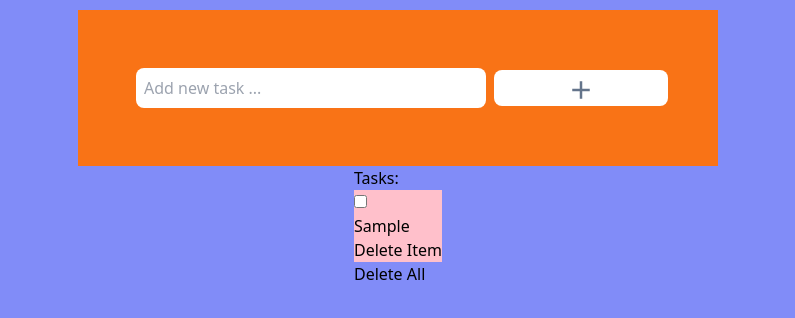
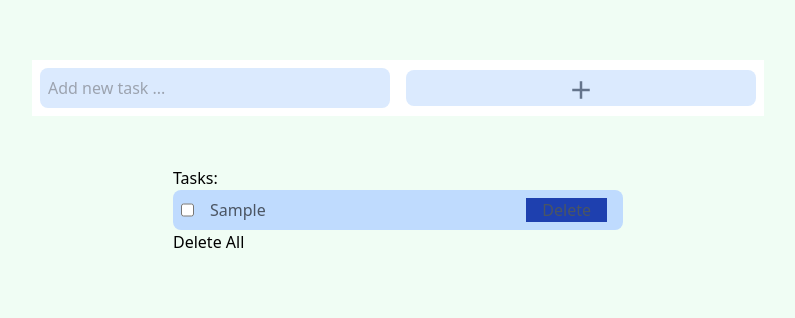
Before and after one commit to KodeIva/task-list, a React (Vite) app: page / in a window 1280 px wide. Both pictures are taken after typing "Sample" into the empty fields and a click on the button 823 px from the left and 88 px from the top of the page. Shown: the top 318 px of the page, without its empty margins (242-1037 px from the left). Built offline with nearby package versions, Linux system fonts and the light colour scheme.

Commit message:
input, add button and task div - styled

```diff
--- a/src/App.jsx
+++ b/src/App.jsx
@@ -13,7 +13,6 @@ function App() {
     if(newTask) {
       const newAddedTask = {id: uuidv4(), title:newTask}
       setTodos([...todos,newAddedTask])
-
     }
     if(!newTask) {
       toast.error('Please add task')
@@ -48,29 +47,30 @@ function App() {
 
   return (
     <>
-    <div className='bg-indigo-400 flex flex-col items-center w-[100%] h-[100vh]' >
-    <form className=' flex flex-col items-center mt-[10px] h-[auto] md:bg-orange-500 md:flex-row md:w-[70%] lg:w-[50%] w-[90%] p-[50px]' onSubmit={addNewTask}>
-      <div>
+    <div className='bg-green-50 flex flex-col items-center w-[100%] h-[100vh]' >
+    <form className=' flex flex-col items-center mt-[10px] h-[auto] w-[90%] p-[50px]' onSubmit={addNewTask}>
+      <div className='flex flex-col items-center bg-white lg:flex-row'>
         <input
-          className='w-[350px] m-2 p-2 rounded-lg'
+          className='w-[350px] m-2 p-2 rounded-lg bg-blue-100 text-white'
           value={newTask} placeholder='Add new task ...' onChange={e => setNewTask(e.target.value)} id='task' type="text" />
+        <button className='bg-blue-100 m-2 text-white flex justify-center rounded-lg items-center  w-[350px] h-9 text-3xl' onClick={(e)=> addNewTask(e)}><BiPlus className='text-slate-500 mt-1'/></button>
       </div>
-      <button className='bg-white flex justify-center rounded-lg items-center  w-[350px] h-9 text-3xl' onClick={(e)=> addNewTask(e)}><BiPlus className='text-slate-500 mt-1'/></button>
+
     </form>
 
     {
       todos.length > 0 &&
        <div >
         <h1>Tasks: </h1>
-        <div className="taskList" style={{background:'pink'}}>
+        <div className="taskList bg-blue-200 rounded-lg text-gray-600 w-[350px] lg:w-[450px]">
          {todos.map(todo => {
           const {title,id} = todo
           return (
-            <div className='singleItem' key={id}>
-              <input type='checkbox' value={completed} checked={completed} onChange={() => completedTask(!completed)}/>
-              <h3 style={{textDecoration: completed ? 'line-through' : 'none'}}>{title}</h3>
+            <div className='singleItem flex relative w-[100%]'  key={id}>
+              <input type='checkbox' className='m-2' value={completed} checked={completed} onChange={() => completedTask(!completed)}/>
+              <h3 style={{textDecoration: completed ? 'line-through' : 'none'}} className='m-2 left-9'>{title}</h3>
 
-              <button className="delete" onClick={() => deletedTask(id)} >Delete Item</button>
+              <button className="delete bg-blue-800 my-2 mx-4 px-4 absolute right-0" onClick={() => deletedTask(id)} >Delete</button>
             </div>
           )
          })}
```
Also changed, not shown: 1 other file (tests, documents, lock files or other folders).
